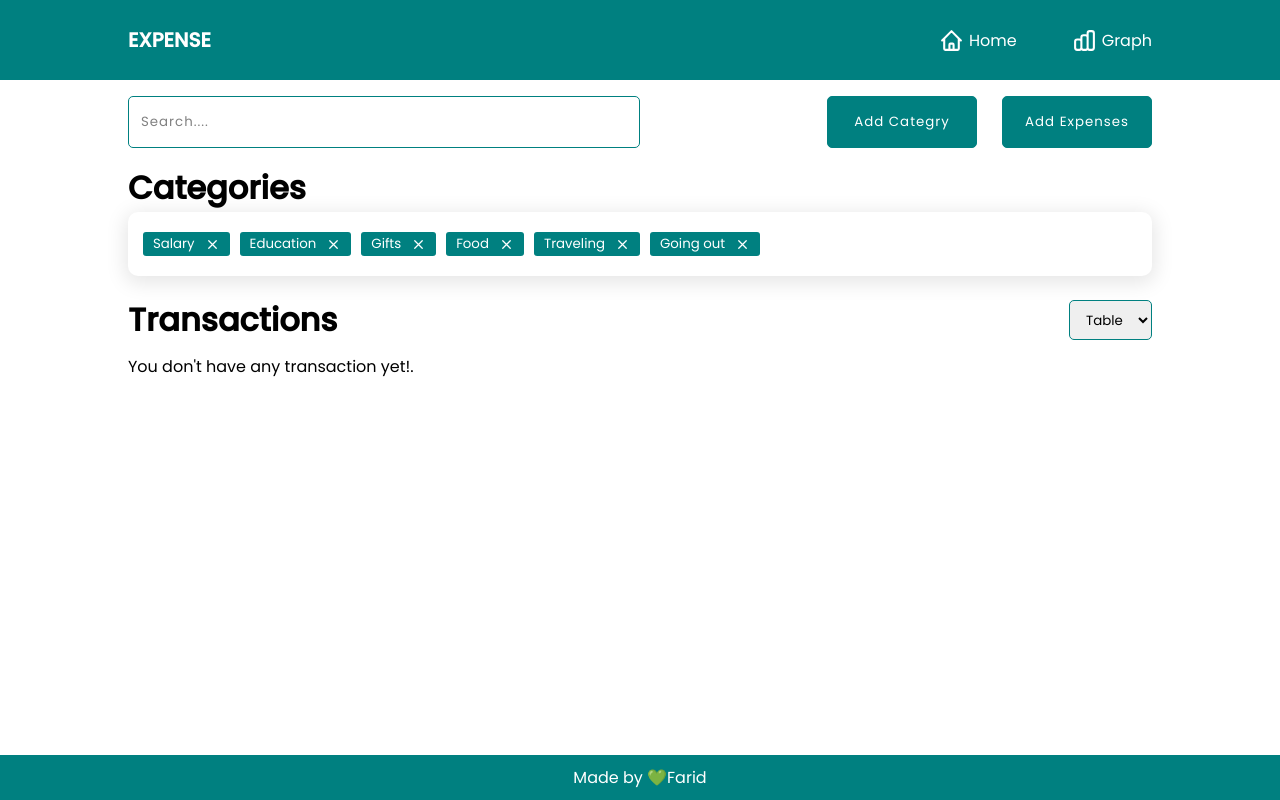
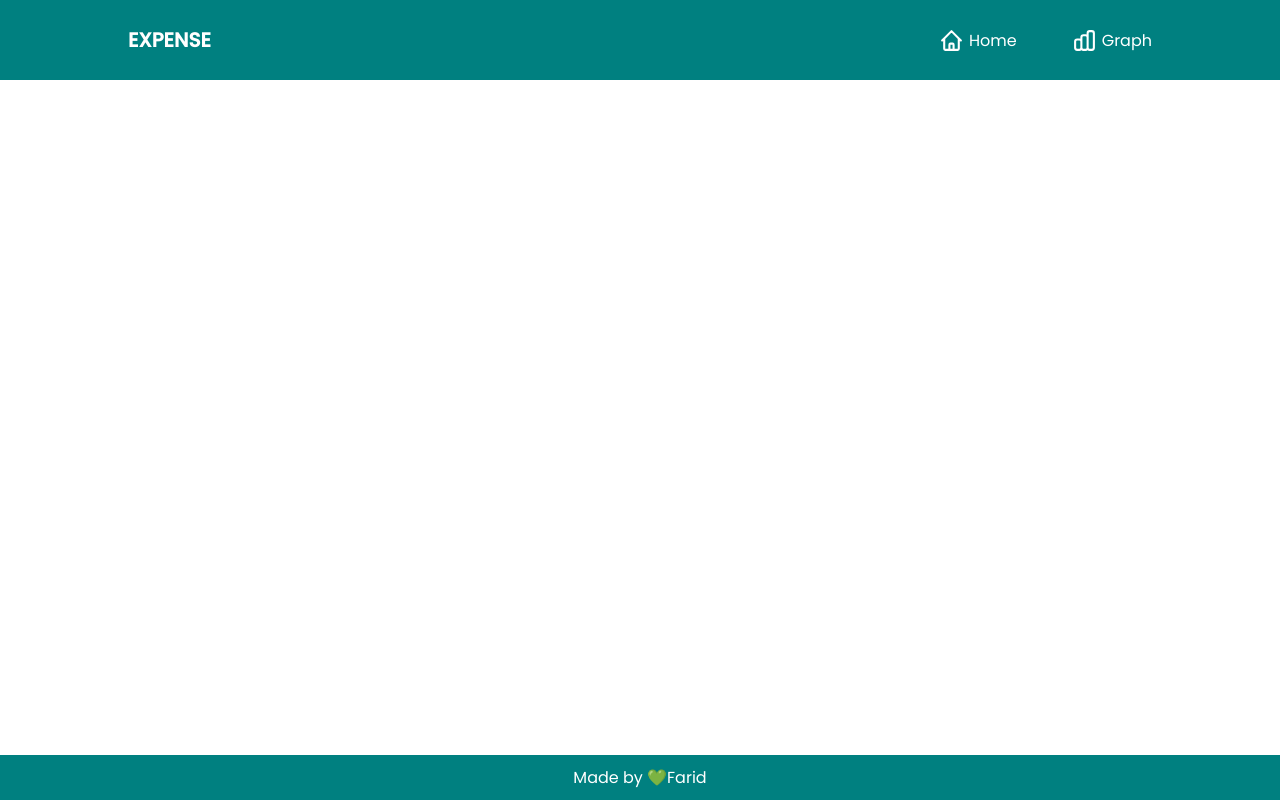
Before and after one commit to datasapiens/expense-app, a React (Create React App) app: page / in a window 1280 px wide. Built offline with nearby package versions, Linux system fonts and the light colour scheme.

Commit message:
Finished and deployed

```diff
--- a/src/App.js
+++ b/src/App.js
@@ -8,8 +8,8 @@ const App = () => {
       <Header />
       <main>
         <Routes>
-          <Route path="/" element={<Home />} />
-          <Route path="/graph" element={<Graph />} />
+          <Route path="expense-app/" element={<Home />} />
+          <Route path="expense-app/graph/" element={<Graph />} />
         </Routes>
       </main>
       <Footer />
--- a/src/components/Header/index.js
+++ b/src/components/Header/index.js
@@ -20,7 +20,7 @@ const Header = () => {
                 </Link>
               </li>
               <li>
-                <Link to="/graph">
+                <Link to="expense-app/graph/">
                   <ChartBarIcon
                     className={`${styles.icon} ${styles.barIcon}`}
                   />
```
